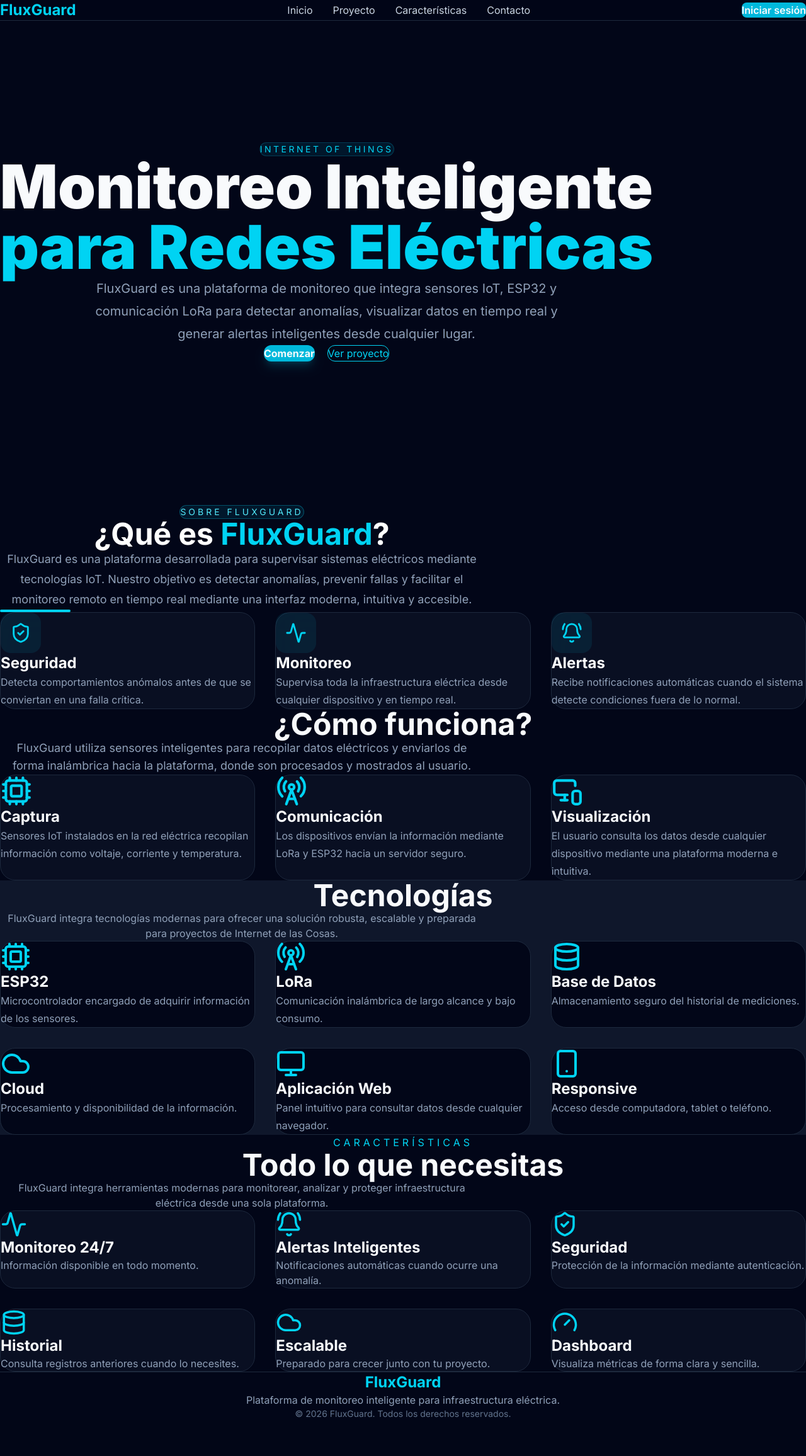
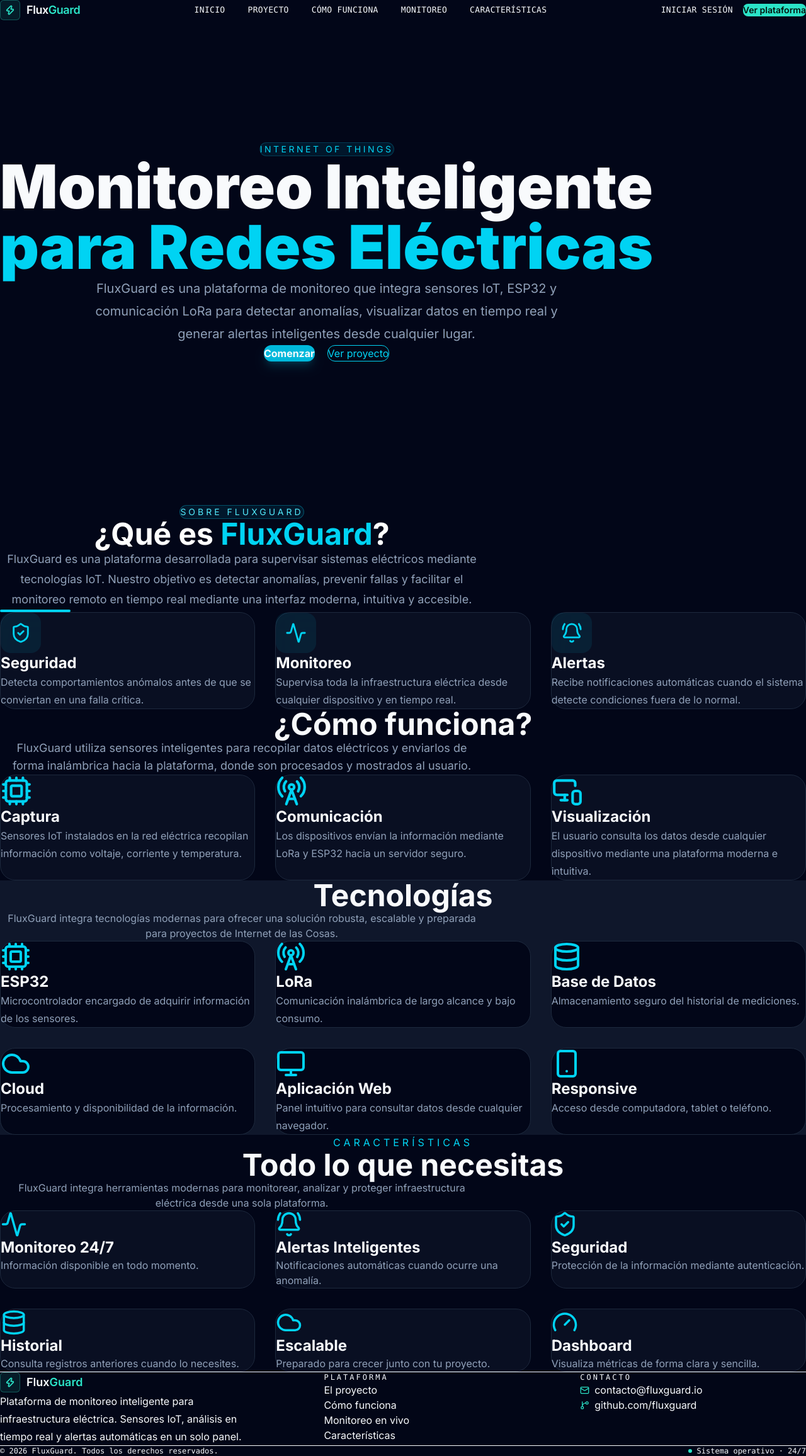
Before and after one commit to brianherna/FluxGuard, a React (Vite) app in the folder frontend/: page / in a window 1280 px wide. Shown: the whole page at 63% size. Before the commit the page ends 2255 px from the top, so only its background shows below. Built offline with nearby package versions, Linux system fonts and the light colour scheme.

Commit message:
arreglado

```diff
--- a/frontend/src/components/layout/Footer.tsx
+++ b/frontend/src/components/layout/Footer.tsx
@@ -1,19 +1,64 @@
+import { Zap, GitBranch, Mail } from "lucide-react";
+import Container from "../ui/Container";
+
 export default function Footer() {
   return (
-    <footer className="bg-slate-950 border-t border-slate-800 py-10">
-      <div className="max-w-7xl mx-auto px-6 text-center">
-        <h3 className="text-2xl font-bold text-cyan-400">
-          FluxGuard
-        </h3>
+    <footer className="bg-[var(--bg)] border-t border-[var(--line)] py-16">
+      <Container>
+        <div className="grid md:grid-cols-[1.3fr_1fr_1fr] gap-12">
+          <div>
+            <div className="flex items-center gap-2.5">
+              <span className="w-8 h-8 rounded-md bg-[#2be3c7]/10 border border-[#2be3c7]/30 flex items-center justify-center">
+                <Zap size={16} className="text-[#2be3c7]" strokeWidth={2.5} />
+              </span>
+              <span className="font-display font-semibold text-lg">
+                Flux<span className="text-[#2be3c7]">Guard</span>
+              </span>
+            </div>
+            <p className="text-[var(--muted)] mt-5 leading-7 max-w-sm">
+              Plataforma de monitoreo inteligente para infraestructura eléctrica.
+              Sensores IoT, análisis en tiempo real y alertas automáticas en un
+              solo panel.
+            </p>
+          </div>
 
-        <p className="text-slate-400 mt-3">
-          Plataforma de monitoreo inteligente para infraestructura eléctrica.
-        </p>
+          <div>
+            <h4 className="font-mono text-xs uppercase tracking-[3px] text-[var(--muted-2)] mb-5">
+              Plataforma
+            </h4>
+            <ul className="space-y-3 text-[var(--muted)]">
+              <li><a href="#proyecto" className="hover:text-[#2be3c7] transition-colors">El proyecto</a></li>
+              <li><a href="#como-funciona" className="hover:text-[#2be3c7] transition-colors">Cómo funciona</a></li>
+              <li><a href="#monitoreo" className="hover:text-[#2be3c7] transition-colors">Monitoreo en vivo</a></li>
+              <li><a href="#caracteristicas" className="hover:text-[#2be3c7] transition-colors">Características</a></li>
+            </ul>
+          </div>
 
-        <div className="mt-6 text-sm text-slate-500">
-          © 2026 FluxGuard. Todos los derechos reservados.
+          <div>
+            <h4 className="font-mono text-xs uppercase tracking-[3px] text-[var(--muted-2)] mb-5">
+              Contacto
+            </h4>
+            <ul className="space-y-3 text-[var(--muted)]">
+              <li className="flex items-center gap-2">
+                <Mail size={15} className="text-[#2be3c7]" />
+                contacto@fluxguard.io
+              </li>
+              <li className="flex items-center gap-2">
+                <GitBranch size={15} className="text-[#2be3c7]" />
+                github.com/fluxguard
+              </li>
+            </ul>
+          </div>
         </div>
-      </div>
+
+        <div className="mt-14 pt-8 border-t border-[var(--line)] flex flex-col sm:flex-row items-center justify-between gap-4 font-mono text-xs text-[var(--muted-2)]">
+          <span>© 2026 FluxGuard. Todos los derechos reservados.</span>
+          <span className="flex items-center gap-2">
+            <span className="w-1.5 h-1.5 rounded-full bg-[#2be3c7] live-dot" />
+            Sistema operativo · 24/7
+          </span>
+        </div>
+      </Container>
     </footer>
   );
 }
--- a/frontend/src/components/layout/Navbar.tsx
+++ b/frontend/src/components/layout/Navbar.tsx
@@ -1,35 +1,93 @@
+import { useEffect, useState } from "react";
+import { Menu, X, Zap } from "lucide-react";
+
+const links = [
+  { label: "Inicio", href: "#inicio" },
+  { label: "Proyecto", href: "#proyecto" },
+  { label: "Cómo funciona", href: "#como-funciona" },
+  { label: "Monitoreo", href: "#monitoreo" },
+  { label: "Características", href: "#caracteristicas" },
+];
+
 export default function Navbar() {
+  const [scrolled, setScrolled] = useState(false);
+  const [open, setOpen] = useState(false);
+
+  useEffect(() => {
+    const onScroll = () => setScrolled(window.scrollY > 8);
+    window.addEventListener("scroll", onScroll);
+    return () => window.removeEventListener("scroll", onScroll);
+  }, []);
+
   return (
-    <header className="fixed top-0 left-0 w-full z-50 bg-slate-950/80 backdrop-blur-md border-b border-slate-800">
-      <div className="max-w-7xl mx-auto flex items-center justify-between px-8 py-4">
-
-        <h1 className="text-2xl font-bold text-cyan-400">
-          FluxGuard
-        </h1>
-
-        <nav className="hidden md:flex gap-8 text-slate-300">
-          <a href="#" className="hover:text-cyan-400 transition">
-            Inicio
+    <header
+      className={`fixed top-0 left-0 w-full z-50 transition-all duration-300 ${
+        scrolled
+          ? "bg-[#090d12]/90 backdrop-blur-md border-b border-[var(--line)]"
+          : "bg-transparent border-b border-transparent"
+      }`}
+    >
+      <Container>
+        <div className="flex items-center justify-between py-4">
+          <a href="#inicio" className="flex items-center gap-2.5">
+            <span className="w-8 h-8 rounded-md bg-[#2be3c7]/10 border border-[#2be3c7]/30 flex items-center justify-center">
+              <Zap size={16} className="text-[#2be3c7]" strokeWidth={2.5} />
+            </span>
+            <span className="font-display font-semibold text-lg tracking-tight">
+              Flux<span className="text-[#2be3c7]">Guard</span>
+            </span>
           </a>
 
-          <a href="#" className="hover:text-cyan-400 transition">
-            Proyecto
-          </a>
+          <nav className="hidden lg:flex items-center gap-9 font-mono text-[13px] uppercase tracking-wide text-[var(--muted)]">
+            {links.map((l) => (
+              <a key={l.label} href={l.href} className="hover:text-[#2be3c7] transition-colors">
+                {l.label}
+              </a>
+            ))}
+          </nav>
 
-          <a href="#" className="hover:text-cyan-400 transition">
-            Características
-          </a>
+          <div className="hidden lg:flex items-center gap-4">
+            <button className="font-mono text-[13px] uppercase tracking-wide text-[var(--muted)] hover:text-[var(--text)] transition-colors">
+              Iniciar sesión
+            </button>
+            <a
+              href="#monitoreo"
+              className="px-5 py-2.5 rounded-lg bg-[#2be3c7] text-[#04140f] font-semibold text-sm hover:bg-[#54ecd4] transition-colors"
+            >
+              Ver plataforma
+            </a>
+          </div>
 
-          <a href="#" className="hover:text-cyan-400 transition">
-            Contacto
-          </a>
-        </nav>
+          <button
+            className="lg:hidden text-[var(--text)]"
+            onClick={() => setOpen((v) => !v)}
+            aria-label="Abrir menú"
+          >
+            {open ? <X size={24} /> : <Menu size={24} />}
+          </button>
+        </div>
 
-        <button className="bg-cyan-500 hover:bg-cyan-400 transition px-5 py-2 rounded-lg font-semibold">
-          Iniciar sesión
-        </button>
-
-      </div>
+        {open && (
+          <div className="lg:hidden pb-6 flex flex-col gap-4 font-mono text-sm uppercase tracking-wide text-[var(--muted)]">
+            {links.map((l) => (
+              <a key={l.label} href={l.href} onClick={() => setOpen(false)} className="hover:text-[#2be3c7]">
+                {l.label}
+              </a>
+            ))}
+            <a
+              href="#monitoreo"
+              onClick={() => setOpen(false)}
+              className="mt-2 px-5 py-2.5 rounded-lg bg-[#2be3c7] text-[#04140f] font-semibold text-center normal-case"
+            >
+              Ver plataforma
+            </a>
+          </div>
+        )}
+      </Container>
     </header>
   );
 }
+
+function Container({ children }: { children: React.ReactNode }) {
+  return <div className="max-w-7xl mx-auto px-6 md:px-8">{children}</div>;
+}
```
